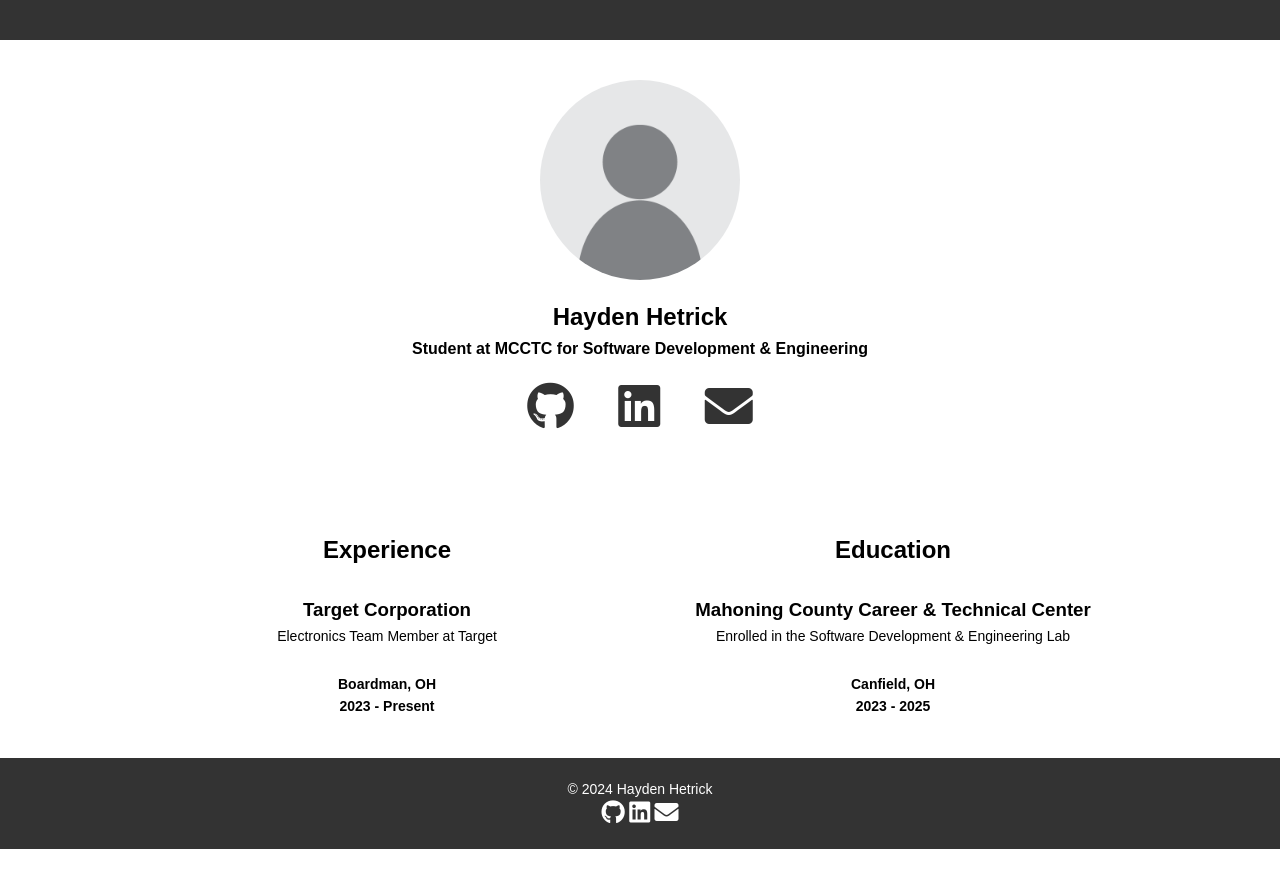
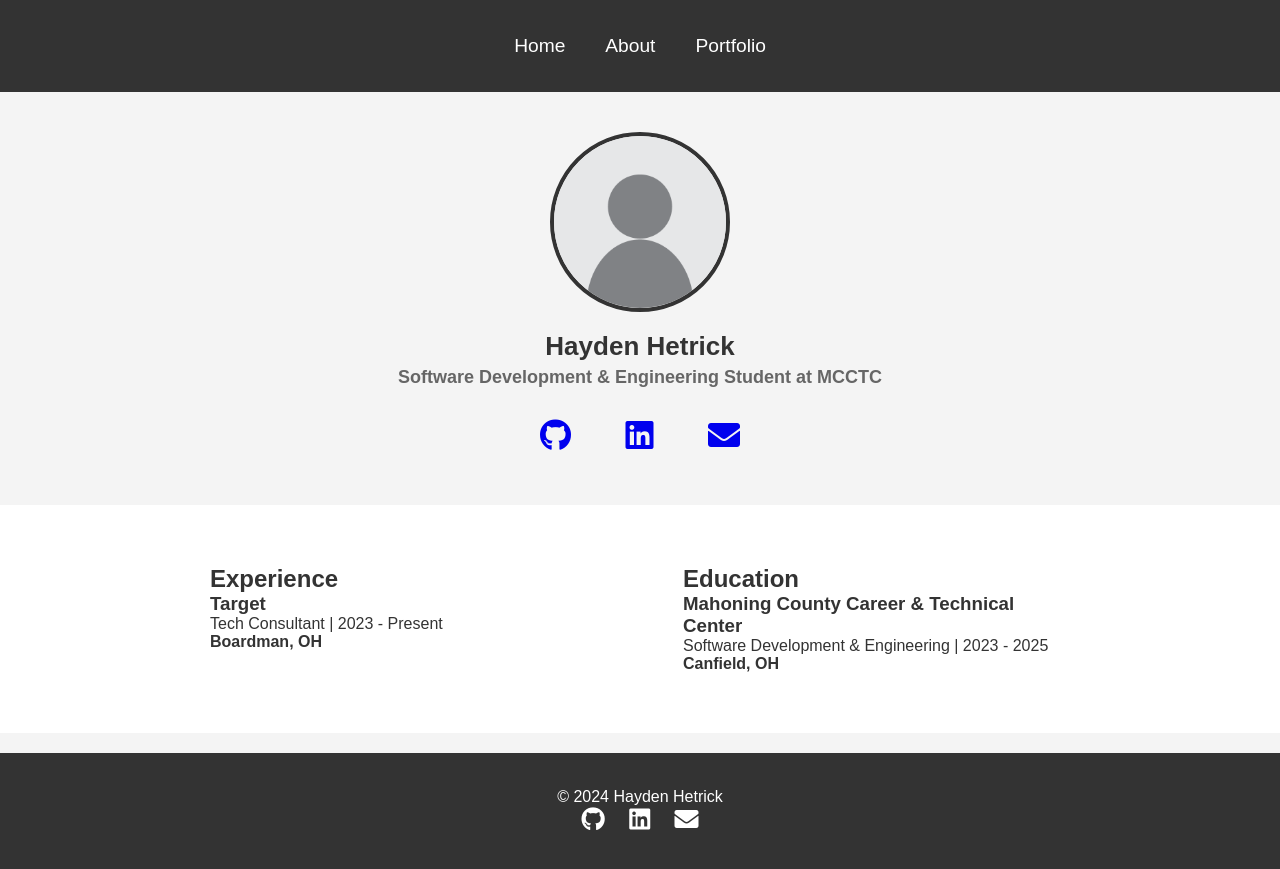
Before and after one commit to HaydenHetrick/PortfolioWebsite, a plain HTML site: page index.html in a window 1280 px wide. Drawn offline with Linux system fonts and the light colour scheme.

Commit message:
Clean up

```diff
--- a/index.html
+++ b/index.html
@@ -3,40 +3,36 @@
 <head>
     <meta charset="UTF-8">
     <meta name="viewport" content="width=device-width, initial-scale=1.0">
-    <title>HaydenHetrick</title>
-    <link rel="stylesheet" href="style.css">
-    <link rel="stylesheet" href="https://cdnjs.cloudflare.com/ajax/libs/font-awesome/5.15.4/css/all.min.css"> <!-- Font Awesome CSS -->
-    <style>
-        .button i {
-            font-size: 3em;
-            transition: color 0.3s ease;
-        }
-
-        .button:hover i {
-            color: #ff4242;
-        }
-    </style>
+    <title>Hayden Hetrick | Portfolio</title>
+    <link rel="stylesheet" href="styles/style.css">
+    <link rel="stylesheet" href="https://cdnjs.cloudflare.com/ajax/libs/font-awesome/5.15.4/css/all.min.css">
 </head>
 <body>
+
     <header>
         <div class="container">
             <nav>
+                <ul>
+                    <li><a href="index.html">Home</a></li>
+                    <li><a href="about.html">About</a></li>
+                    <li><a href="portfolio.html">Portfolio</a></li>
+                </ul>
             </nav>
         </div>
     </header>
 
     <section id="about">
-        <div class="container">
+        <div class="container text-center">
             <div class="profile">
-                <img src="profile.jpg" alt="Profile Image">
+                <img src="images/profile.jpg" alt="Hayden Hetrick">
                 <h2>Hayden Hetrick</h2>
+                <h4>Software Development & Engineering Student at MCCTC</h4>
             </div>
-            <h4>Student at MCCTC for Software Development & Engineering</h4>
-            <!-- Icon buttons -->
+
             <div class="buttons">
-                <a class="button github" href="https://github.com/HaydenHetrick"><i class="fab fa-github fa-3x"></i></a>
-                <a class="button linkedin" href="https://www.linkedin.com/in/haydenhetrick/"><i class="fab fa-linkedin fa-3x"></i></a>
-                <a class="button email" href="mailto:hetrickhay@gmail.com"><i class="fas fa-envelope fa-3x"></i></a>
+                <a class="button github" href="https://github.com/HaydenHetrick" target="_blank"><i class="fab fa-github"></i></a>
+                <a class="button linkedin" href="https://www.linkedin.com/in/haydenhetrick/" target="_blank"><i class="fab fa-linkedin"></i></a>
+                <a class="button email" href="mailto:hetrickhay@gmail.com"><i class="fas fa-envelope"></i></a>
             </div>
         </div>
     </section>
@@ -45,33 +41,30 @@
         <div class="container">
             <div class="header-left">
                 <h2>Experience</h2>
-                <br>
-                <h3>Target Corporation</h3>
-                <p>Electronics Team Member at Target </p>
-                <br>
+                <h3>Target</h3>
+                <p>Tech Consultant | 2023 - Present</p>
                 <p><strong>Boardman, OH</strong></p>
-                <p><strong>2023 - Present</strong></p>
             </div>
+
             <div class="header-right">
                 <h2>Education</h2>
-                <br>
                 <h3>Mahoning County Career & Technical Center</h3>
-                <p>Enrolled in the Software Development & Engineering Lab </p>
-                <br>
+                <p>Software Development & Engineering | 2023 - 2025</p>
                 <p><strong>Canfield, OH</strong></p>
-                <p><strong>2023 - 2025</strong></p>
             </div>
         </div>
     </section>
+
     <footer>
-        <div class="container2">
+        <div class="container">
             <p>&copy; 2024 Hayden Hetrick</p>
             <div class="social-icons">
-                <a class="github" style="text-align: left;" href="https://github.com/HaydenHetrick"><i class="fab fa-github fa-3x"></i></a>
-                <a class="linkedin" style="text-align: center;" href="https://www.linkedin.com/in/haydenhetrick/"><i class="fab fa-linkedin fa-3x"></i></a>
-                <a class="email" style="text-align: right;" href="mailto:hetrickhay@gmail.com"><i class="fas fa-envelope fa-3x"></i></a>
+                <a href="https://github.com/HaydenHetrick"><i class="fab fa-github"></i></a>
+                <a href="https://www.linkedin.com/in/haydenhetrick/"><i class="fab fa-linkedin"></i></a>
+                <a href="mailto:hetrickhay@gmail.com"><i class="fas fa-envelope"></i></a>
             </div>
         </div>
     </footer>
+
 </body>
 </html>
--- a/style.css
+++ /dev/null
@@ -1,131 +0,0 @@
-* {
-    margin: 0;
-    padding: 0;
-    box-sizing: border-box;
-}
-
-body {
-    font-family: Arial, sans-serif;
-    line-height: 1.6;
-}
-
-.container {
-    max-width: 960px;
-    margin: 0 auto;
-    padding: 0 20px;
-}
-
-header {
-    background: #333;
-    color: #fff;
-    padding: 20px 0;
-}
-
-header h1 {
-    margin: 0;
-    padding: 0;
-    font-size: 24px;
-}
-
-nav ul {
-    list-style: none;
-}
-
-nav ul li {
-    display: inline;
-    margin-right: 20px;
-}
-
-nav ul li a {
-    color: #fff;
-    text-decoration: none;
-}
-
-section {
-    padding: 40px 0;
-}
-
-footer {
-    background: #333;
-    color: #fff;
-    text-align: center;
-    padding: 20px 0;
-}
-
-.container {
-    max-width: 960px;
-    margin: 0 auto;
-    padding: 0 20px;
-}
-
-.container2 {
-    max-width: 960px;
-    margin: 0 auto;
-    padding: 0 20px;
-    color: #fff
-}
-
-.profile {
-    text-align: center;
-}
-
-.profile img {
-    width: 200px;
-    height: auto;
-    border-radius: 50%;
-}
-
-.profile h2 {
-    margin-top: 10px;
-    font-size: 24px;
-    font-weight: bold;
-}
-
-.container {
-    max-width: 960px;
-    margin: 0 auto;
-    padding: 0 20px;
-    text-align: center;
-}
-
-.profile p {
-    text-align: center;
-}
-
-.button {
-    display: inline-block;
-    padding: 10px 10px;
-    margin: 10px;
-    text-decoration: none;
-    color: #333;
-    font-weight: bold;
-}
-.social-icons a {
-    text-decoration: none; /* Remove underline from icons */
-    color: inherit; /* Inherit color from parent */
-    font-size: 0.5em; /* Adjust the font size as needed */
-    transition: color 0.3s ease;
-}
-
-.social-icons a:hover {
-    color: #ff4242; /* Change color on hover */
-}
-
-.experience-education-section {
-    text-align: center; /* Center-align the headers */
-}
-
-.experience-education-section .container {
-    display: flex;
-    justify-content: space-between; /* Spread the headers to the left and right */
-}
-
-.experience-education-section .header-left,
-.experience-education-section .header-right {
-    width: 45%; /* Adjust width as needed */
-}
-
-p {
-    font-size: 14px; /* Example: sets the font size to 16 pixels */
-    margin-bottom: px; /* Example: sets the bottom margin to 20 pixels */
-}
--- /dev/null
+++ b/styles/style.css
@@ -0,0 +1,125 @@
+/* Reset */
+* {
+    margin: 0;
+    padding: 0;
+    box-sizing: border-box;
+}
+
+body {
+    font-family: Arial, sans-serif;
+    background-color: #f4f4f4;
+    color: #333;
+    text-align: center;
+}
+
+/* Header */
+header {
+    background: #333;
+    padding: 15px 0;
+}
+
+nav ul {
+    list-style: none;
+    display: flex;
+    justify-content: center;
+}
+
+nav ul li {
+    margin: 0 20px;
+}
+
+nav ul li a {
+    color: #fff;
+    text-decoration: none;
+    font-size: 1.2em;
+    transition: color 0.3s ease;
+}
+
+nav ul li a:hover {
+    color: #ff4242;
+}
+
+/* Profile Section */
+.profile img {
+    width: 180px;
+    height: 180px;
+    border-radius: 50%;
+    margin-top: 20px;
+    border: 4px solid #333;
+}
+
+.profile h2 {
+    margin: 15px 0 5px;
+    font-size: 26px;
+}
+
+.profile h4 {
+    font-size: 18px;
+    color: #666;
+}
+
+/* Social Buttons */
+.buttons {
+    margin: 20px 0;
+}
+
+.button {
+    display: inline-block;
+    padding: 10px;
+    margin: 0 15px;
+    font-size: 2em;
+    transition: color 0.3s ease;
+}
+
+.button.github:hover {
+    color: #4078c0;
+}
+
+.button.linkedin:hover {
+    color: #0e76a8;
+}
+
+.button.email:hover {
+    color: #d44638;
+}
+
+/* Experience & Education Section */
+.experience-education-section {
+    padding: 40px 0;
+    background: #fff;
+}
+
+.container {
+    max-width: 900px;
+    margin: 0 auto;
+    padding: 20px;
+}
+
+.experience-education-section .container {
+    display: flex;
+    justify-content: space-between;
+    text-align: left;
+}
+
+.header-left, .header-right {
+    width: 45%;
+}
+
+/* Footer */
+footer {
+    background: #333;
+    color: #fff;
+    padding: 15px 0;
+    margin-top: 20px;
+}
+
+.social-icons a {
+    color: #fff;
+    margin: 0 10px;
+    font-size: 1.5em;
+    transition: color 0.3s ease;
+}
+
+.social-icons a:hover {
+    color: #ff4242;
+}
```
Also changed, not shown: images/button1.png (renamed from img/button1.png), images/button2.png (renamed from img/button2.png), images/button3.png (renamed from img/button3.png), images/profile.jpg (renamed from profile.jpg), 1 other file.
